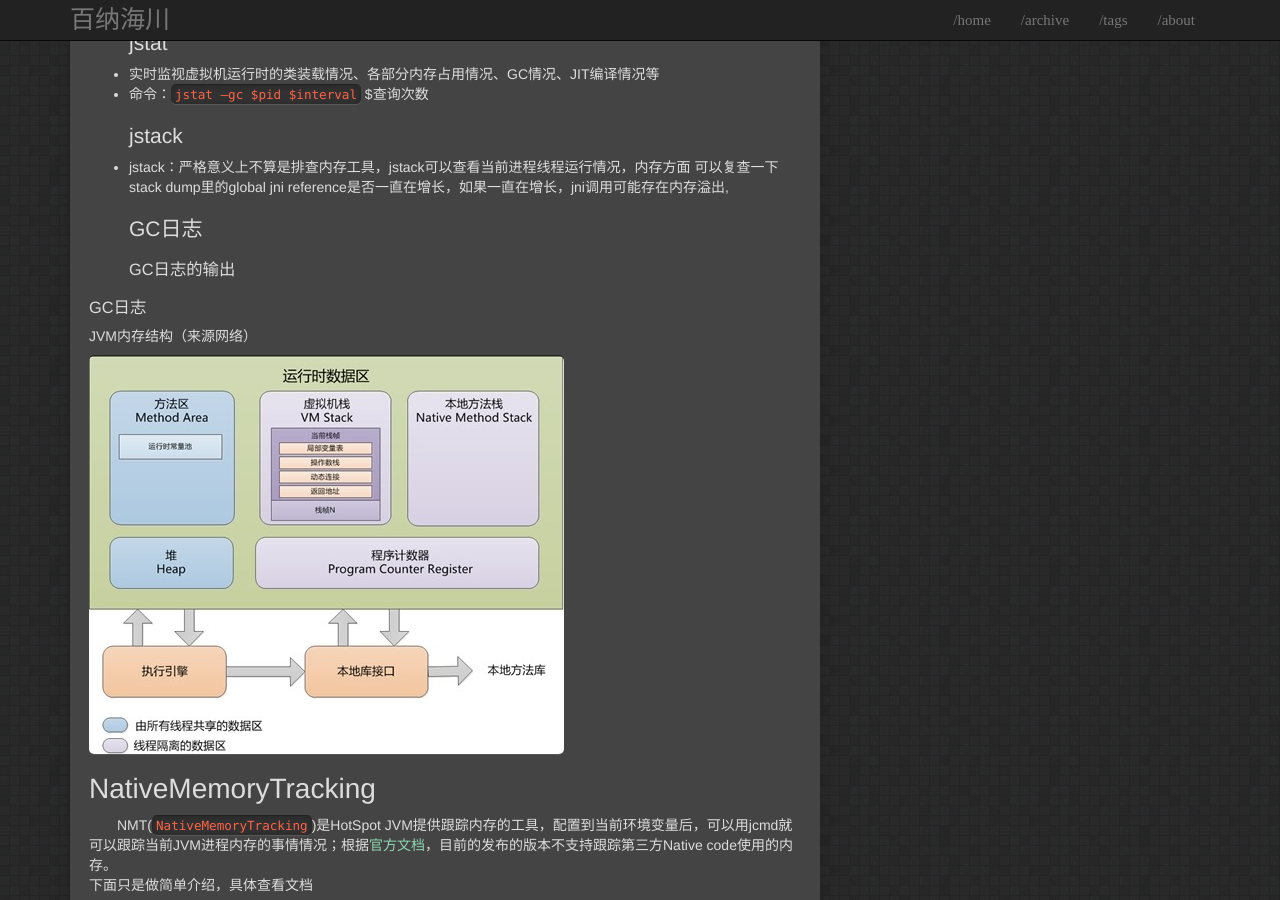
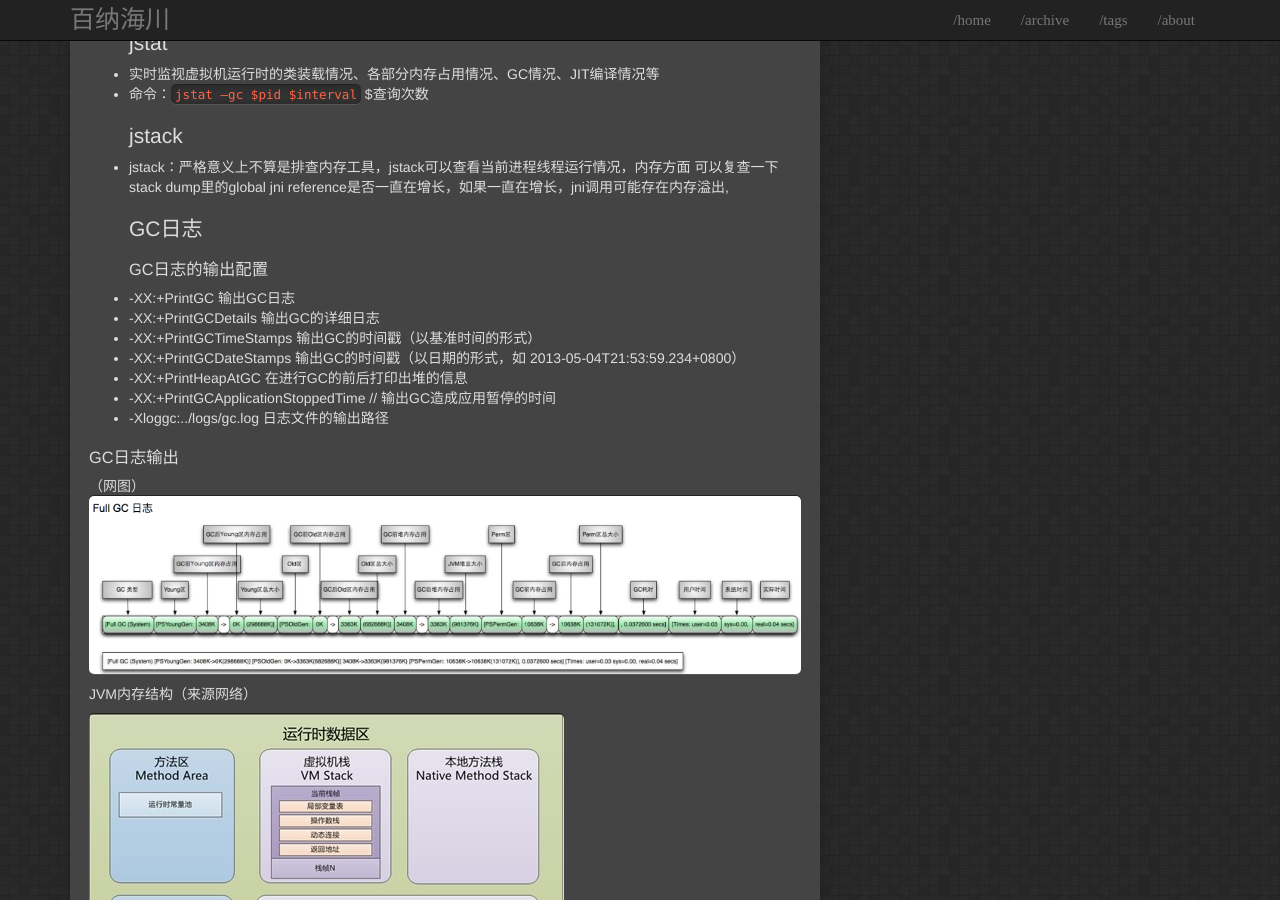
Before and after one commit to igithu/summary, a Jekyll site: the page built from _posts/2018-04-14-jvm-memory-tools.md, in a window 1280 px wide and 900 px high, scrolled down 355 px. Built offline with Jekyll 4.4.1, drawn with Linux system fonts in a browser that asks for light colours.

Commit message:
Update 2018-04-14-jvm-memory-tools.md

```diff
--- a/_posts/2018-04-14-jvm-memory-tools.md
+++ b/_posts/2018-04-14-jvm-memory-tools.md
@@ -16,9 +16,18 @@ tags: jvm
 ## jstack
 * jstack：严格意义上不算是排查内存工具，jstack可以查看当前进程线程运行情况，内存方面 可以复查一下stack dump里的global jni reference是否一直在增长，如果一直在增长，jni调用可能存在内存溢出,
 ## GC日志
-### GC日志的输出
+### GC日志的输出配置
+* -XX:+PrintGC 输出GC日志
+* -XX:+PrintGCDetails 输出GC的详细日志
+* -XX:+PrintGCTimeStamps 输出GC的时间戳（以基准时间的形式）
+* -XX:+PrintGCDateStamps 输出GC的时间戳（以日期的形式，如 2013-05-04T21:53:59.234+0800）
+* -XX:+PrintHeapAtGC 在进行GC的前后打印出堆的信息
+* -XX:+PrintGCApplicationStoppedTime // 输出GC造成应用暂停的时间
+* -Xloggc:../logs/gc.log 日志文件的输出路径
 
-### GC日志
+### GC日志输出
+（网图）
+![image03](https://igithu.github.io/summary/images/fm-fc.gif)
 
 
 JVM内存结构（来源网络）
```
